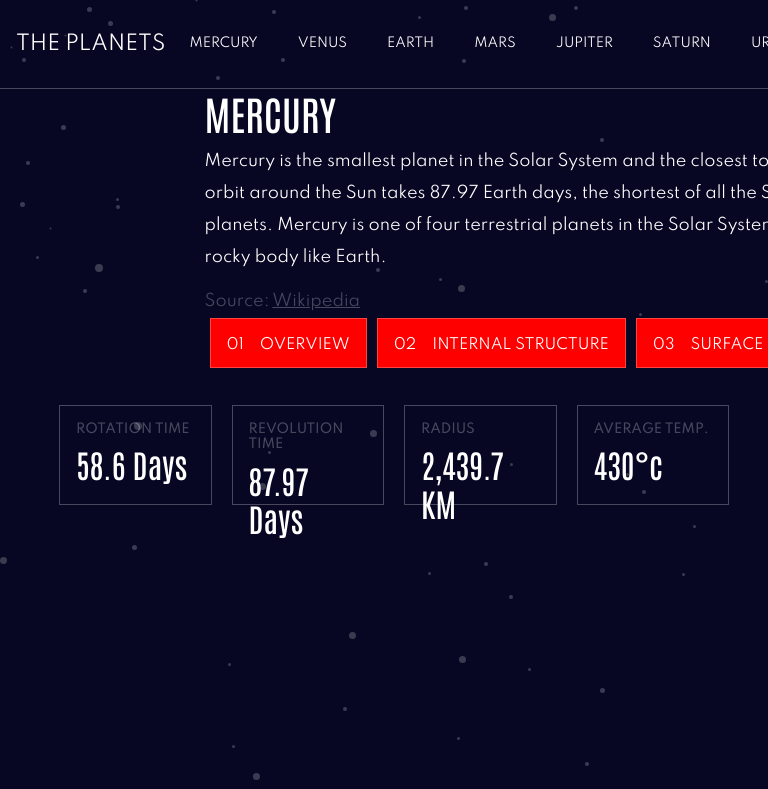
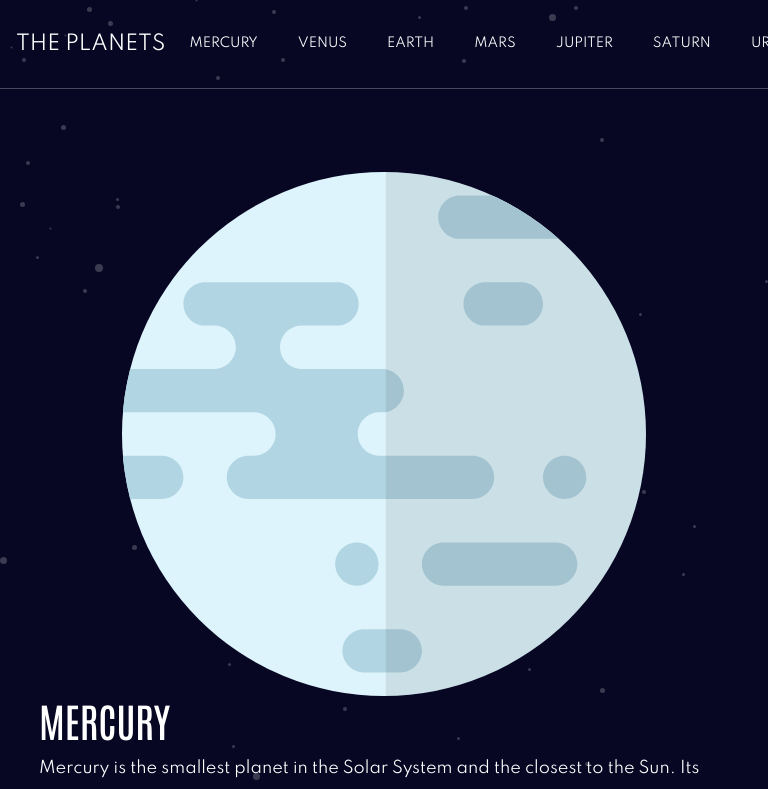
Before and after one commit to zdavidson/planet-hub, a React (Create React App) app: page / in a window 768 px wide. Shown: the top 789 px of the page. Built offline with nearby package versions, Linux system fonts and the light colour scheme.

Commit message:
update info selector

```diff
--- a/src/App.js
+++ b/src/App.js
@@ -47,7 +47,7 @@ const App = () => {
         setIsOpen={setIsOpen}
         isOpen={isOpen}
       />
-      <Container>
+      <Container fluid="md">
         <Hero
           planet={planet}
           setContent={setContent}
--- a/src/components/Hero.scss
+++ b/src/components/Hero.scss
@@ -9,6 +9,7 @@
 
   // Medium Screens
   @media screen and (min-width: 600px) and (max-width: 960px) {
+    flex-direction: column;
   }
 
   // Large Screens
--- a/src/components/InfoSelector.scss
+++ b/src/components/InfoSelector.scss
@@ -68,7 +68,6 @@
 
   // Medium Screens
   @media screen and (min-width: 600px) and (max-width: 960px) {
-    background-color: red;
   }
 
   // Large Screens
```
